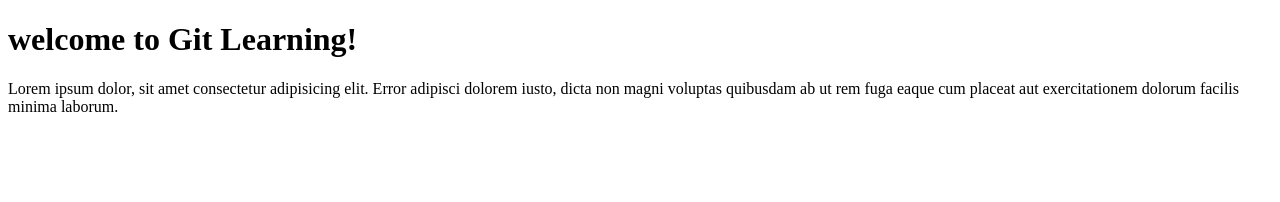
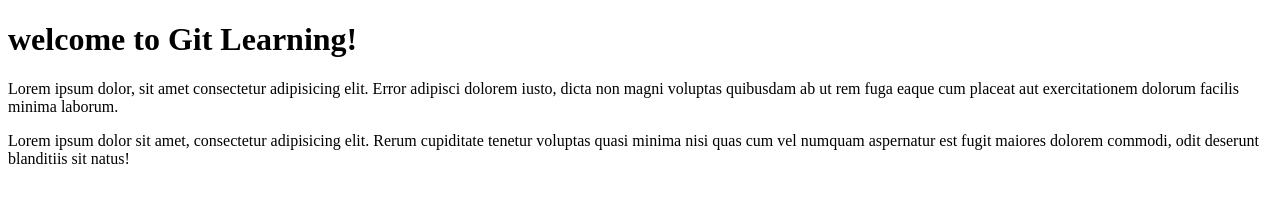
Before and after one commit to Creative-Research-Lab/git-learning, a plain HTML site: page index.html in a window 1280 px wide. Drawn offline with Linux system fonts and the light colour scheme.

Commit message:
added a section to the body

```diff
--- a/index.html
+++ b/index.html
@@ -8,5 +8,9 @@
 <body>
     <h1>welcome to Git Learning!</h1>
     <p>Lorem ipsum dolor, sit amet consectetur adipisicing elit. Error adipisci dolorem iusto, dicta non magni voluptas quibusdam ab ut rem fuga eaque cum placeat aut exercitationem dolorum facilis minima laborum.</p>
+
+    <section>
+        Lorem ipsum dolor sit amet, consectetur adipisicing elit. Rerum cupiditate tenetur voluptas quasi minima nisi quas cum vel numquam aspernatur est fugit maiores dolorem commodi, odit deserunt blanditiis sit natus!
+    </section>
 </body>
 </html>
```
